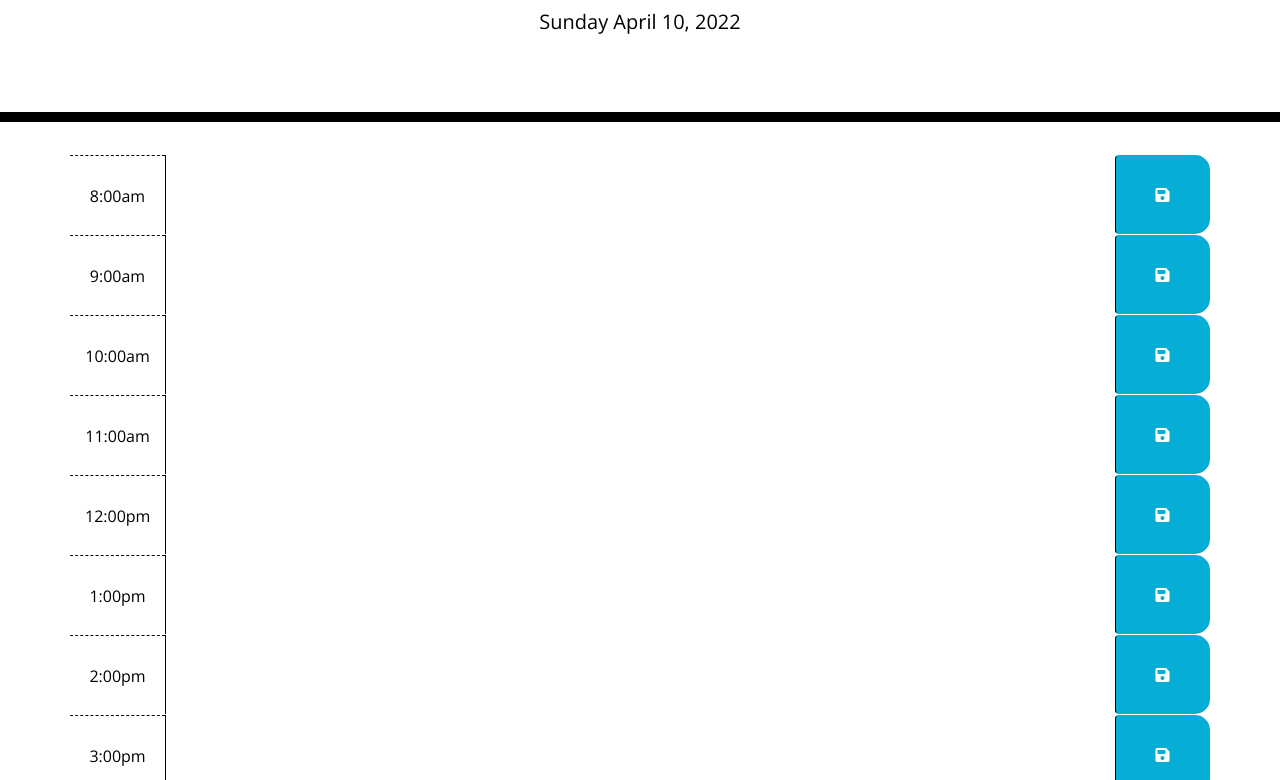
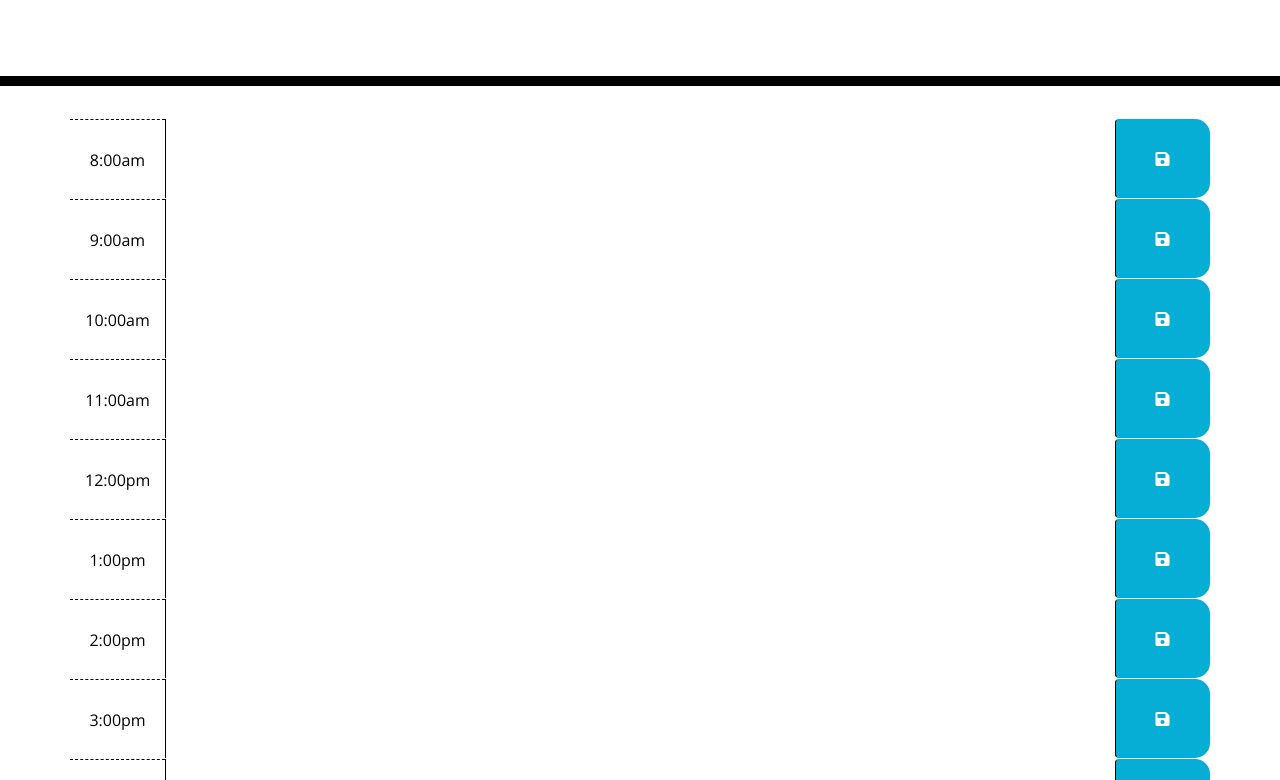
Before and after one commit to jinjoolee1/work-day-scheduler, a plain HTML site: page index.html in a window 1280 px wide. Shown: the part 182-962 px from the top of the page. Drawn offline with nearby package versions, Linux system fonts and the light colour scheme; files that its build step writes are made by us from their sources.

Commit message:
Current day HTML fixed

```diff
--- a/index.html
+++ b/index.html
@@ -27,7 +27,7 @@
       <header class="jumbotron">
         <h1 class="display-3">Work Day Scheduler</h1>
         <p class="fs-3 lead">A simple calendar application for scheduling your work day</p>
-        <p id="currentDay" class="lead">Sunday April 10, 2022</p>
+        <p id="currentDay" class="lead"></p>
   </header>
     <div class="container">
 
```
Also changed, not shown: Assets/js/script.js (+6 -8 lines).
